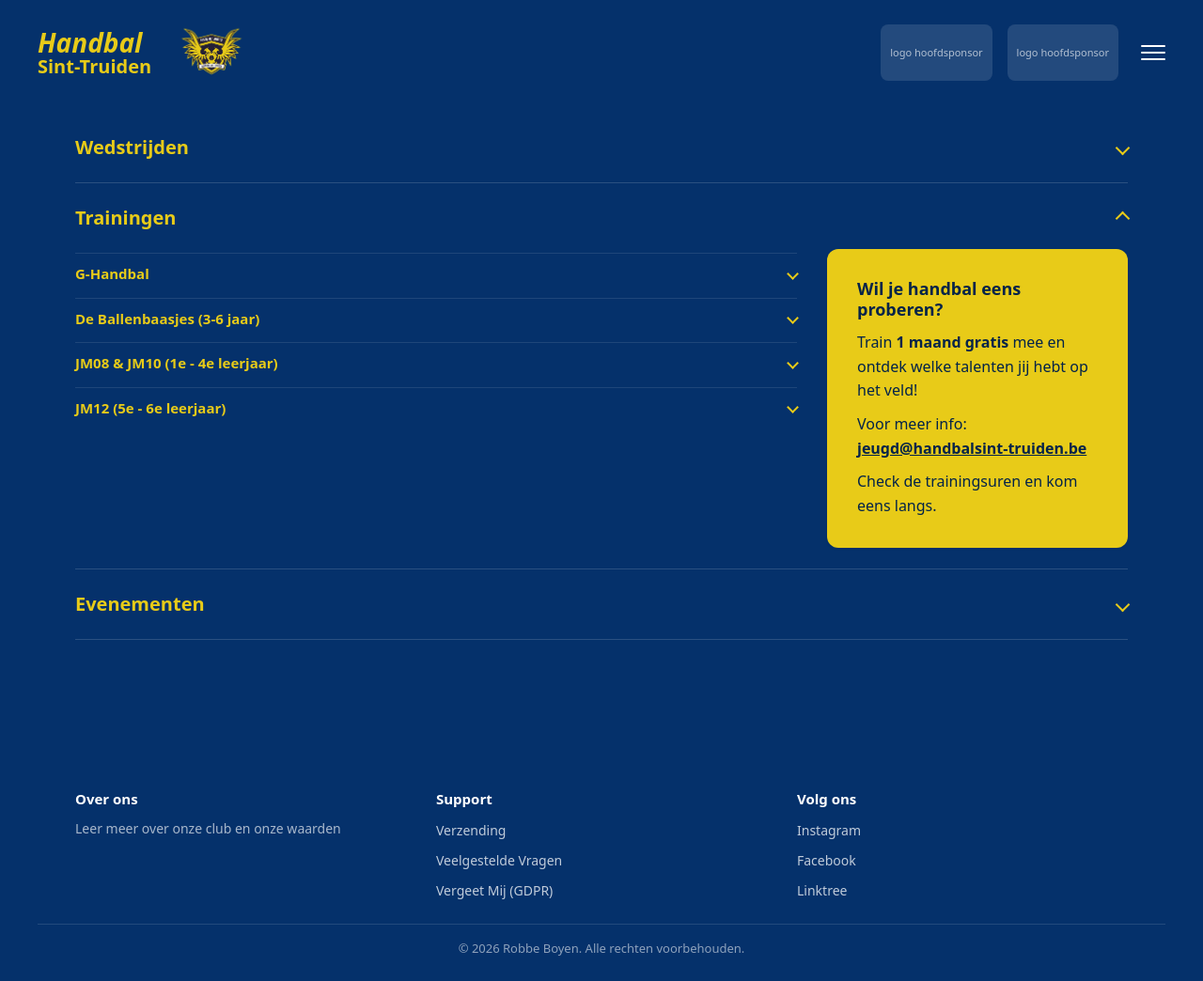
After one commit to Robbokop008/handbalclub-v2, a Flask app: page /kalender/ in a window 1280 px wide, after a click on "Trainingen". The commit adds this page. Shown: the whole page at 94% size. Run offline with Flask 3, Linux system fonts and the light colour scheme; data comes from the database, SQL or seed files in the repository; data that the repository does not hold is empty.

Commit message:
Rebuild the Kalender nav dropdown as one combined, restyled page
Replaces the 3-item dropdown (Wedstrijden, Trainingen, Evenementen)
with a single /kalender/ page in the same accordion style as the
Club page: Wedstrijden keeps the real Spond match embed, Trainingen
nests per-team sub-accordions (G-Handbal, De Ballenbaasjes, JM08/JM10,
JM12) next to a "try handball" CTA card, and Evenementen lists the
club's recurring events next to a Flanders Handball Trophy CTA card
(reusing the same config-driven social links as the homepage's promo
card).

Content is transcribed from the provided mockup. JM08/JM10 and JM12
had no visible schedule in the mockup (shown collapsed), so they keep
a short placeholder for now - same caveat as Historiek on the Club
page.

Old URLs (/kalender/wedstrijden, /trainingen, /evenementen) all
301-redirect to the new page; the now-dead wedstrijden.html template
is removed since nothing renders it anymore.

Co-Authored-By: Claude Sonnet 5 <noreply@anthropic.com>

```diff
--- a/routes/kalender.py
+++ b/routes/kalender.py
@@ -1,9 +1,11 @@
 """
 routes/kalender.py
 -------------------
-Wedstrijden (ingebed via een Spond-iframe) blijft code-gedreven. Trainingen
-en evenementen worden sinds de admin-CMS beheerd via /pagina/<slug> (zie
-models.Page) - hun oude routes blijven als permanente 301-redirect bestaan.
+De "Kalender"-navigatie is één samengevoegde overzichtspagina (zie
+overzicht() hieronder) i.p.v. een dropdown naar 3 aparte
+bestemmingen - zelfde aanpak als routes/club.py:overzicht(). De oude
+URL's blijven permanent bestaan als 301-redirect zodat bestaande
+links/bookmarks blijven werken.
 
 Let op: de exacte Spond embed-URL moet nog aangevuld worden (bv. via
 Spond's eigen "embed"/widget-link voor de groep), zie config.py
@@ -15,16 +17,26 @@ from flask import Blueprint, render_template, current_app, redirect, url_for
 kalender_bp = Blueprint("kalender", __name__, url_prefix="/kalender")
 
 
+@kalender_bp.route("/")
+def overzicht():
+    return render_template(
+        "kalender/overzicht.html",
+        spond_embed_url=current_app.config["SPOND_EMBED_URL"],
+        flanders_trophy_instagram_url=current_app.config["FLANDERS_TROPHY_INSTAGRAM_URL"],
+        flanders_trophy_facebook_url=current_app.config["FLANDERS_TROPHY_FACEBOOK_URL"],
+    )
+
+
 @kalender_bp.route("/wedstrijden")
 def wedstrijden():
-    return render_template("kalender/wedstrijden.html", spond_embed_url=current_app.config["SPOND_EMBED_URL"])
+    return redirect(url_for("kalender.overzicht"), code=301)
 
 
 @kalender_bp.route("/trainingen")
 def trainingen():
-    return redirect(url_for("pages.view", slug="kalender-trainingen"), code=301)
+    return redirect(url_for("kalender.overzicht"), code=301)
 
 
 @kalender_bp.route("/evenementen")
 def evenementen():
-    return redirect(url_for("pages.view", slug="kalender-evenementen"), code=301)
+    return redirect(url_for("kalender.overzicht"), code=301)
--- a/static/style.css
+++ b/static/style.css
@@ -962,8 +962,9 @@ form textarea { min-height: 120px; resize: vertical; }
 /* =========================================================
    CLUB-PAGINA (/club/)
    ========================================================= */
-/* Zelfde "overal navy" aanpak als de homepage (zie body.home-page). */
-body.club-page { background: var(--blue); }
+/* Zelfde "overal navy" aanpak als de homepage (zie body.home-page) - ook
+   voor de kalenderpagina, die dezelfde accordion-stijl hergebruikt. */
+body.club-page, body.kalender-page { background: var(--blue); }
 
 .club-hero {
   max-width: var(--max-width);
@@ -1007,7 +1008,7 @@ body.club-page { background: var(--blue); }
    stukje over de visie-kaart ernaast mag steken). */
 .club-intro-badge {
   position: absolute;
-  right: -115px;
+  right: -110px;
   bottom: -105px;
   width: 300px;
   /* Beide kaarten zijn position:relative; zonder dit zou de visie-kaart
@@ -1065,6 +1066,96 @@ body.club-page { background: var(--blue); }
 .club-accordion-body ul { margin: 0 0 14px; padding-left: 22px; }
 .club-accordion-body li { margin-bottom: 6px; line-height: 1.6; }
 .club-accordion-body a { color: var(--yellow); }
+
+/* Genest binnen een top-level accordion-item (bv. Trainingen > G-Handbal) -
+   zelfde openklap-mechaniek, kleinere/hoofdletterloze summary. */
+.club-subaccordion-item {
+  margin: 4px 0;
+  padding: 10px 0;
+  border-top: 1px solid rgba(255, 255, 255, 0.1);
+}
+
+.club-subaccordion-item summary {
+  cursor: pointer;
+  list-style: none;
+  display: flex;
+  align-items: center;
+  justify-content: space-between;
+  color: var(--yellow);
+  font-weight: 700;
+  font-size: 15px;
+}
+
+.club-subaccordion-item summary::-webkit-details-marker { display: none; }
+
+.club-subaccordion-item summary::after {
+  content: "";
+  flex-shrink: 0;
+  width: 7px;
+  height: 7px;
+  border-right: 2px solid currentColor;
+  border-bottom: 2px solid currentColor;
+  transform: rotate(45deg);
+  margin-left: 16px;
+  transition: transform 0.15s ease;
+}
+
+.club-subaccordion-item[open] > summary::after { transform: rotate(-135deg); }
+
+.club-schedule-list {
+  list-style: none;
+  margin: 12px 0 0;
+  padding: 0;
+}
+
+.club-schedule-list li {
+  margin-bottom: 8px;
+  line-height: 1.6;
+  color: rgba(255, 255, 255, 0.9);
+}
+
+.club-schedule-note {
+  font-size: 13px;
+  color: rgba(255, 255, 255, 0.65);
+}
+
+/* Hoofdinhoud + een gele CTA-kaart ernaast (Trainingen/Evenementen) - op
+   smallere schermen valt de kaart gewoon onder de hoofdinhoud. */
+.club-accordion-body-split {
+  display: grid;
+  grid-template-columns: 1fr 320px;
+  align-items: start;
+  gap: 32px;
+}
+
+.club-cta-card h3 { margin: 0 0 12px; font-size: 18px; }
+.club-cta-card p { margin: 0 0 10px; line-height: 1.6; }
+.club-cta-card p:last-child { margin-bottom: 0; }
+.club-cta-card a { color: var(--blue-dark); font-weight: 700; }
+
+.club-cta-card-social {
+  display: flex;
+  gap: 8px;
+  margin-top: 16px;
+}
+
+.club-cta-card-social a {
+  display: flex;
+  align-items: center;
+  justify-content: center;
+  width: 32px;
+  height: 32px;
+  border-radius: 50%;
+  border: 1px solid rgba(3, 35, 73, 0.35);
+  color: var(--blue-dark);
+  text-decoration: none;
+}
+
+.club-cta-card-social a:hover { background: rgba(3, 35, 73, 0.1); }
+
+@media (max-width: 760px) {
+  .club-accordion-body-split { grid-template-columns: 1fr; }
+}
 
 .club-verzekering-infographic {
   display: block;
--- a/templates/base.html
+++ b/templates/base.html
@@ -7,7 +7,7 @@
     <link rel="stylesheet" href="{{ url_for('static', filename='style.css') }}">
     <link rel="icon" href="{{ url_for('static', filename='images/favicon.ico') }}" type="image/x-icon">
 </head>
-<body{% if request.endpoint == 'main.home' %} class="home-page"{% elif request.endpoint == 'club.overzicht' %} class="club-page"{% endif %}>
+<body{% if request.endpoint == 'main.home' %} class="home-page"{% elif request.endpoint == 'club.overzicht' %} class="club-page"{% elif request.endpoint == 'kalender.overzicht' %} class="kalender-page"{% endif %}>
     <header class="site-header">
         <div class="navbar">
 
--- /dev/null
+++ b/templates/kalender/overzicht.html
@@ -0,0 +1,91 @@
+{% extends "base.html" %}
+
+{% block title %}Kalender - Handbal Sint-Truiden{% endblock %}
+
+{% block content %}
+<section class="section club-accordion kalender-accordion">
+    <details class="club-accordion-item">
+        <summary>Wedstrijden</summary>
+        <div class="club-accordion-body">
+            <div class="spond-embed-wrap">
+                <iframe
+                    src="{{ spond_embed_url }}"
+                    title="Spond wedstrijdkalender"
+                    loading="lazy"
+                    referrerpolicy="no-referrer-when-downgrade">
+                </iframe>
+            </div>
+        </div>
+    </details>
+
+    <details class="club-accordion-item">
+        <summary>Trainingen</summary>
+        <div class="club-accordion-body club-accordion-body-split">
+            <div class="club-accordion-main">
+                <details class="club-subaccordion-item">
+                    <summary>G-Handbal</summary>
+                    <ul class="club-schedule-list">
+                        <li>&lt;12 jaar: zondag 10:00u - 11:00u, sporthal Trudo</li>
+                        <li>&gt;12 jaar: zondag 11:00u - 12:00u, sporthal Trudo</li>
+                    </ul>
+                </details>
+                <details class="club-subaccordion-item">
+                    <summary>De Ballenbaasjes (3-6 jaar)</summary>
+                    <ul class="club-schedule-list">
+                        <li>1e kleuterklas: woensdag 16:15u - 17:15u, mattenzaal sporthal Trudo</li>
+                        <li>2e kleuterklas: woensdag 17:30u - 18:30u, sporthal Trudo</li>
+                        <li>3e kleuterklas: woensdag 17:30u - 18:30u*, sporthal Trudo</li>
+                        <li class="club-schedule-note">*met aansluitend kleuterhandbal voor de 3e kleuterklas: 18:30u - 19:00u, sporthal Trudo</li>
+                    </ul>
+                </details>
+                <details class="club-subaccordion-item">
+                    <summary>JM08 &amp; JM10 (1e - 4e leerjaar)</summary>
+                    <p class="club-schedule-note">Binnenkort meer over de trainingsuren van JM08 &amp; JM10.</p>
+                </details>
+                <details class="club-subaccordion-item">
+                    <summary>JM12 (5e - 6e leerjaar)</summary>
+                    <p class="club-schedule-note">Binnenkort meer over de trainingsuren van JM12.</p>
+                </details>
+            </div>
+            <div class="club-card club-cta-card">
+                <h3>Wil je handbal eens proberen?</h3>
+                <p>Train <strong>1 maand gratis</strong> mee en ontdek welke talenten jij hebt op het veld!</p>
+                <p>Voor meer info: <a href="mailto:jeugd@handbalsint-truiden.be">jeugd@handbalsint-truiden.be</a></p>
+                <p>Check de trainingsuren en kom eens langs.</p>
+            </div>
+        </div>
+    </details>
+
+    <details class="club-accordion-item">
+        <summary>Evenementen</summary>
+        <div class="club-accordion-body club-accordion-body-split">
+            <div class="club-accordion-main">
+                <p>Onze club is jaarlijks aanwezig op verschillende evenementen. Op die manier houden we club financieel gezond! We rekenen hiervoor ook op de hulp van onze vrijwilligers.</p>
+                <p>Wil je zelf ook eens komen helpen? Laat het ons weten!</p>
+                <p>Voor meer info: <a href="mailto:evenementen@handbalsint-truiden.be">evenementen@handbalsint-truiden.be</a></p>
+                <p>Hier is alvast een overzicht van onze vaste afspraken:</p>
+                <p><strong>26 december - 30 december: JUMPING (Mechelen)</strong><br>
+                Beleef de internationale jumping van vlak bij de wedstrijdpistes! We werken elke dag met 2 shiften.</p>
+                <p><strong>Februari: Karnaval Tongeren</strong><br>
+                Kom mee achter de toog tijdens de geweldige karnavalsfeer van Tongeren (zaterdagavond op Alaaf of zondag op de kidsday).</p>
+                <p><strong>Maart: het Schlagerfestival in de Trixxo-arena</strong><br>
+                Elk jaar mag onze club de toog doen tijdens het schlagerfestival. Ga mee los achter de toog, met onze heren en dames! Wees snel, want de plaatsen zijn beperkt!</p>
+            </div>
+            <div class="club-card club-cta-card">
+                <h3>Flanders Handball Trophy</h3>
+                <p>Elke jaar tijdens het paasweekend organiseert onze club het <strong>grootste handbaltornooi van de BeNeLux</strong>.</p>
+                <p>Een uniek evenement met een ongeëvenaarde sfeer, waarbij uiteraard elke helpende hand welkom is.</p>
+                <p>Mis dit niet en wees onder de indruk van onze clubprestatie!</p>
+                <div class="club-cta-card-social">
+                    <a href="{{ flanders_trophy_instagram_url }}" target="_blank" rel="noopener" aria-label="Instagram">
+                        <svg viewBox="0 0 24 24" width="16" height="16" fill="none" stroke="currentColor" stroke-width="2"><rect x="2" y="2" width="20" height="20" rx="5"/><circle cx="12" cy="12" r="4.5"/><circle cx="17.5" cy="6.5" r="1"/></svg>
+                    </a>
+                    <a href="{{ flanders_trophy_facebook_url }}" target="_blank" rel="noopener" aria-label="Facebook">
+                        <svg viewBox="0 0 24 24" width="16" height="16" fill="currentColor"><path d="M13.5 21v-8h2.7l.4-3.1h-3.1V8c0-.9.25-1.5 1.55-1.5H16.7V3.7c-.27-.04-1.2-.12-2.28-.12-2.26 0-3.8 1.38-3.8 3.9v2.4H8v3.1h2.62V21h2.88z"/></svg>
+                    </a>
+                </div>
+            </div>
+        </div>
+    </details>
+</section>
+{% endblock %}
```
Also changed, not shown: scripts/migrate_kalender_nav.py (added, +52 -0 lines), scripts/seed_nav.py (+5 -4 lines), templates/kalender/wedstrijden.html (deleted, +0 -23 lines).
